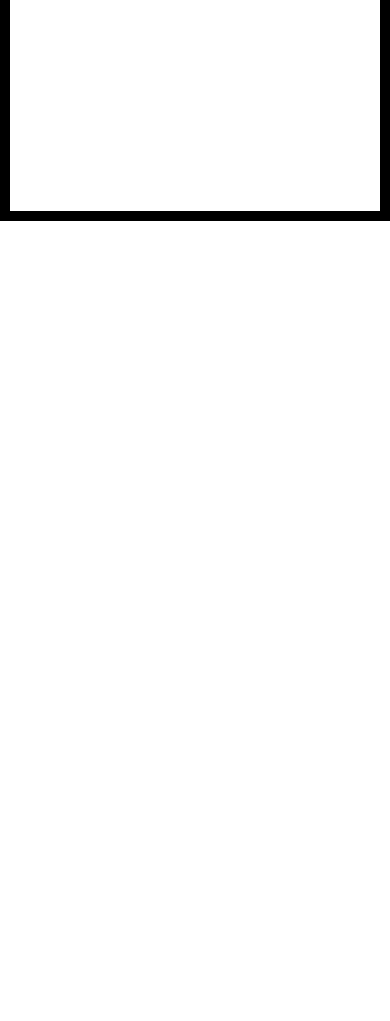
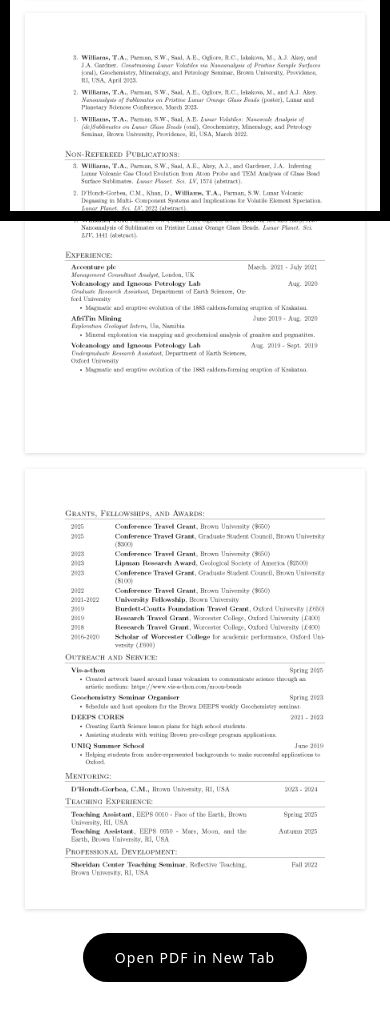
Before and after one commit to TomWilliamsBrown/TomWilliamsBrown.github.io, an Eleventy site: page src/cv.html in a window 390 px wide. Shown: the part 623-1644 px from the top of the page. Before the commit the page ends 844 px from the top, so only its background shows below. Built offline with nearby package versions, Linux system fonts and the light colour scheme; Eleventy itself is replaced by a stand-in of ours; files that its build step writes are made by us from their sources.

Commit message:
Update CV for mobile

```diff
--- a/src/css/styles.css
+++ b/src/css/styles.css
@@ -416,6 +416,48 @@ blockquote small, blockquote .small { color: black; font-weight: normal; font-si
 }
 
 /* ==========================================================================
+   CV Mobile Viewer
+   ========================================================================== */
+
+.cv-mobile-viewer {
+  text-align: center;
+  padding-top: 20px;
+}
+
+.cv-page-img {
+  width: 100%;
+  max-width: 600px;
+  height: auto;
+  display: block;
+  margin: 0 auto 16px;
+  box-shadow: 0 1px 4px rgba(0, 0, 0, 0.15);
+}
+
+.cv-open-pdf {
+  margin: 24px 0 0;
+  text-align: center;
+}
+
+.btn-cv-download {
+  display: inline-block;
+  padding: 12px 32px;
+  background-color: #000;
+  color: #fff;
+  border-radius: 25px;
+  font-size: 14px;
+  font-weight: 400;
+  letter-spacing: 1px;
+  text-decoration: none;
+  transition: background-color 0.3s ease;
+}
+
+.btn-cv-download:hover {
+  background-color: #333;
+  text-decoration: none;
+  color: #fff;
+}
+
+/* ==========================================================================
    Research Hero Image
    ========================================================================== */
 
--- a/src/cv.html
+++ b/src/cv.html
@@ -17,8 +17,15 @@ permalink: /cv/
   <div class="section-container">
     <div class="container">
       <div class="row">
-        <div class="col-xs-12" style="text-align:center; margin-top: 25vh; position:relative; top: -160px;">
-          <h1><a href="/assets/Resume/Resume.pdf">Please click here to view a PDF of my CV</a></h1>
+        <div class="col-xs-12 cv-mobile-viewer">
+          <img src="/assets/Resume/Resume_Page_1.png" alt="CV page 1 of 3" class="cv-page-img">
+          <img src="/assets/Resume/Resume_Page_2.png" alt="CV page 2 of 3" loading="lazy" class="cv-page-img">
+          <img src="/assets/Resume/Resume_Page_3.png" alt="CV page 3 of 3" loading="lazy" class="cv-page-img">
+          <div class="cv-open-pdf">
+            <a href="/assets/Resume/Resume.pdf" target="_blank" rel="noopener noreferrer" class="btn-cv-download">
+              Open PDF in New Tab
+            </a>
+          </div>
         </div>
       </div>
     </div>
```
Also changed, not shown: src/assets/Resume/Resume_Page_1.png (added), src/assets/Resume/Resume_Page_2.png (added), src/assets/Resume/Resume_Page_3.png (added), 7 other files.
